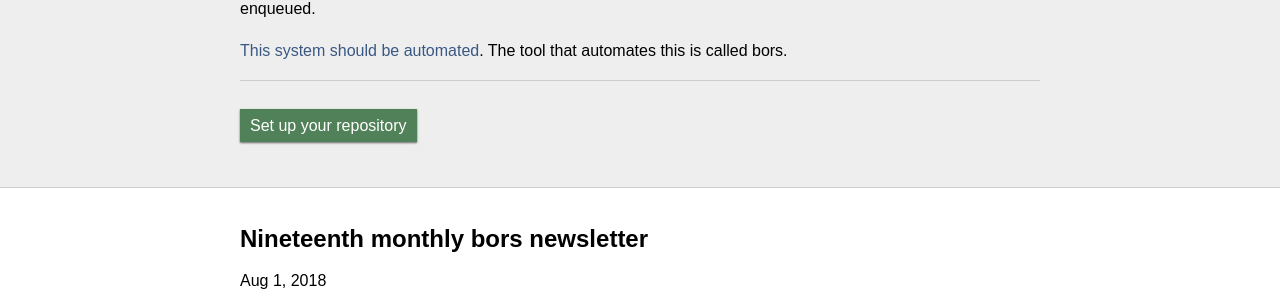
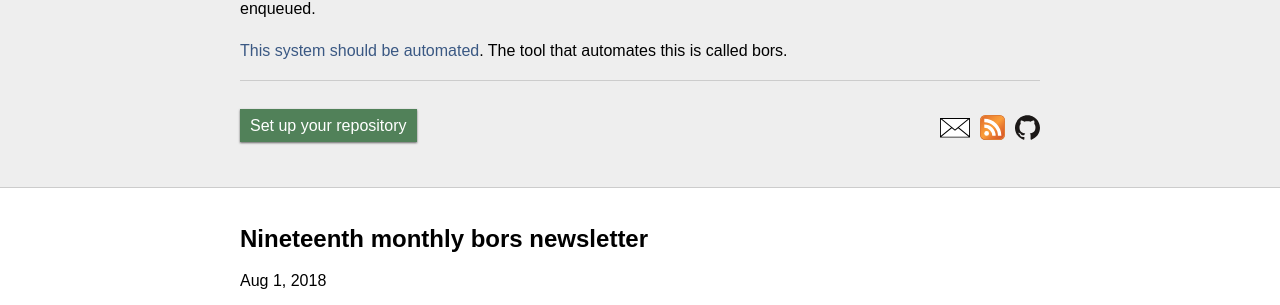
Before and after one commit to bors-ng/bors-ng.github.io, a Jekyll site: the page built from index.html, in a window 1280 px wide. Shown: the part 393-698 px from the top of the page. Built offline with Jekyll 4.4.1, drawn with Linux system fonts in a browser that asks for light colours; the list of posts is cut into pages by our own code; some of the changed text lies outside the part shown.

Commit message:
Add an email newsletter option

```diff
--- a/_includes/footer.html
+++ b/_includes/footer.html
@@ -1,3 +1,14 @@
+<footer class="mailing-list {% if page.categories contains "newsletter" or paginator.posts %}mailing-list--show{% endif %}" id=mailing-list><div class=wrapper>
+<form action="https://tech.us19.list-manage.com/subscribe/post?u=6ae45290e89d217c96e3f9b40&amp;id=b327a06f9d" method="post" target="_blank">
+	<label for="mce-EMAIL">Send the next one to my email</label>
+	<div class=toolbar>
+	  <input type="email" value="" name="EMAIL" class="toolbar-input" id="mce-EMAIL" placeholder="email address" required>
+    <!-- real people should not fill this in and expect good things - do not remove this or risk form bot signups-->
+    <div style="position: absolute; left: -5000px;" aria-hidden="true"><input type="text" name="b_6ae45290e89d217c96e3f9b40_b327a06f9d" tabindex="-1" value=""></div>
+    <input type="submit" value="Subscribe" name="subscribe" id="mc-embedded-subscribe" class="toolbar-item">
+  </div>
+</form>
+</div></footer>
 <footer role=note>
   <p class=wrapper>
   {% if paginator.previous_page %}
@@ -5,7 +16,8 @@
   {% else %}
     <a href="{{ site.github.repository_url }}/edit/master/{{ page.path }}">✏️ Edit this page on GitHub</a>
   {% endif %}
-    <span style="float:right">
+    <span class=subscribe-options>
+      <a href="#mailing-list"><img alt="Mailing list" src="/images/email.svg" width=30 height=30></a>
       <a href="/feed.xml"><img alt="RSS" src="/images/rss.svg" width=25 height=25></a>
       <a href="https://github.com/bors-ng"><img title="Fork me on GitHub!" alt="GitHub" src="/images/github.svg" width=25 height=25></a>
     </span>
--- a/_layouts/home.html
+++ b/_layouts/home.html
@@ -81,9 +81,16 @@
 <p><a href="http://graydon2.dreamwidth.org/1597.html" title="The not-rocket-science rule of software engineering">This system should be automated</a>.
 The tool that automates this is called bors.
 
-<footer><div class=toolbar>
-  <a class="toolbar-item toolbar-item--add" href="https://bors.tech/documentation/getting-started/">Set up your repository</a>
-</div></footer>
+<footer>
+  <div class=toolbar>
+    <a class="toolbar-item toolbar-item--add" href="https://bors.tech/documentation/getting-started/">Set up your repository</a>
+    <span class=subscribe-options>
+      <a href="#mailing-list"><img alt="Mailing list" src="/images/email.svg" width=30 height=30></a>
+      <a href="/feed.xml"><img alt="RSS" src="/images/rss.svg" width=25 height=25></a>
+      <a href="https://github.com/bors-ng"><img title="Fork me on GitHub!" alt="GitHub" src="/images/github.svg" width=25 height=25></a>
+    </span>
+  </div>
+</footer>
 
 {% else %}
 
--- a/_sass/_app.scss
+++ b/_sass/_app.scss
@@ -92,6 +92,37 @@
 footer {
   border-top: solid 1px #CCC;
   display: block;
+}
+footer.mailing-list {
+  border-top: none;
+  background: #333;
+  color: #fff;
+  font-weight: bold;
+  display: none;
+  &:target {
+    position: sticky;
+    display: block;
+  }
+  &.mailing-list--show {
+    display: block;
+  }
+  label {
+    display: block;
+    font-size: 2em;
+    margin: 16px 0;
+  }
+  .email {
+    background: #fff;
+    color: #000;
+  }
+}
+.subscribe-options {
+  float: right;
+  display: flex;
+  align-items: center;
+  a {
+    margin-right: 10px;
+  }
 }
 /* Use underline-on-hover for links.
    This is used for consistency, since fill-link breaks outlines. */
@@ -245,6 +276,25 @@
 .toolbar form {
   display: inline;
 }
+.toolbar-input {
+  margin: -8px 10px;
+  padding: 8px 10px;
+  color: #000;
+  background-color: #FFF;
+  border: solid 2px #666;
+  transition: box-shadow 0.1s ease-in-out;
+  box-shadow: inset 0 1px 1px #666;
+}
+.toolbar-input:hover {
+  box-shadow: inset 0 1px 2px #666;
+}
+.toolbar-input:active {
+  box-shadow: inset 0 0 0 #666;
+}
+.toolbar-input:focus {
+  border-color: #48F;
+  box-shadow: inset 0 0 0 #666;
+}
 .toolbar-item {
   margin: -8px 10px;
   padding: 8px 10px;
--- a/index.html
+++ b/index.html
@@ -7,6 +7,7 @@
 <div class=wrapper>
 
 <section class=blog>
+
 {% for post in paginator.posts %}
   <article class=blog--item>
     <h2 class="header">
```
Also changed, not shown: images/email.svg (added).
